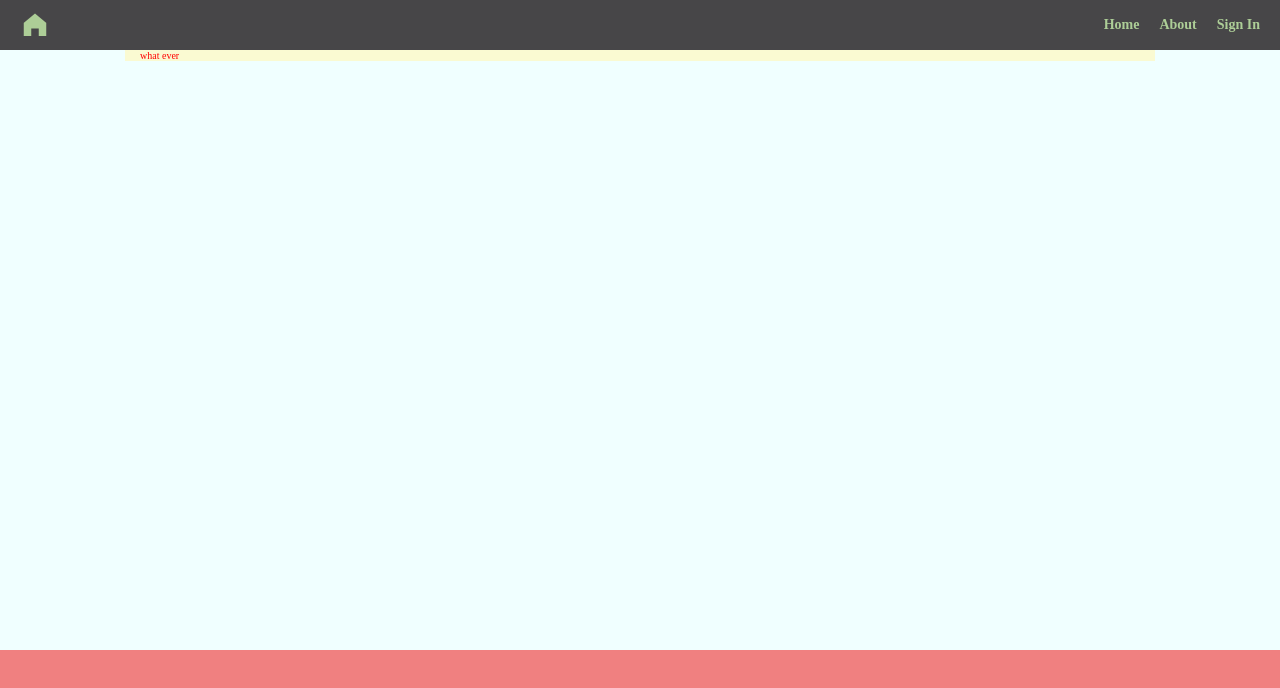
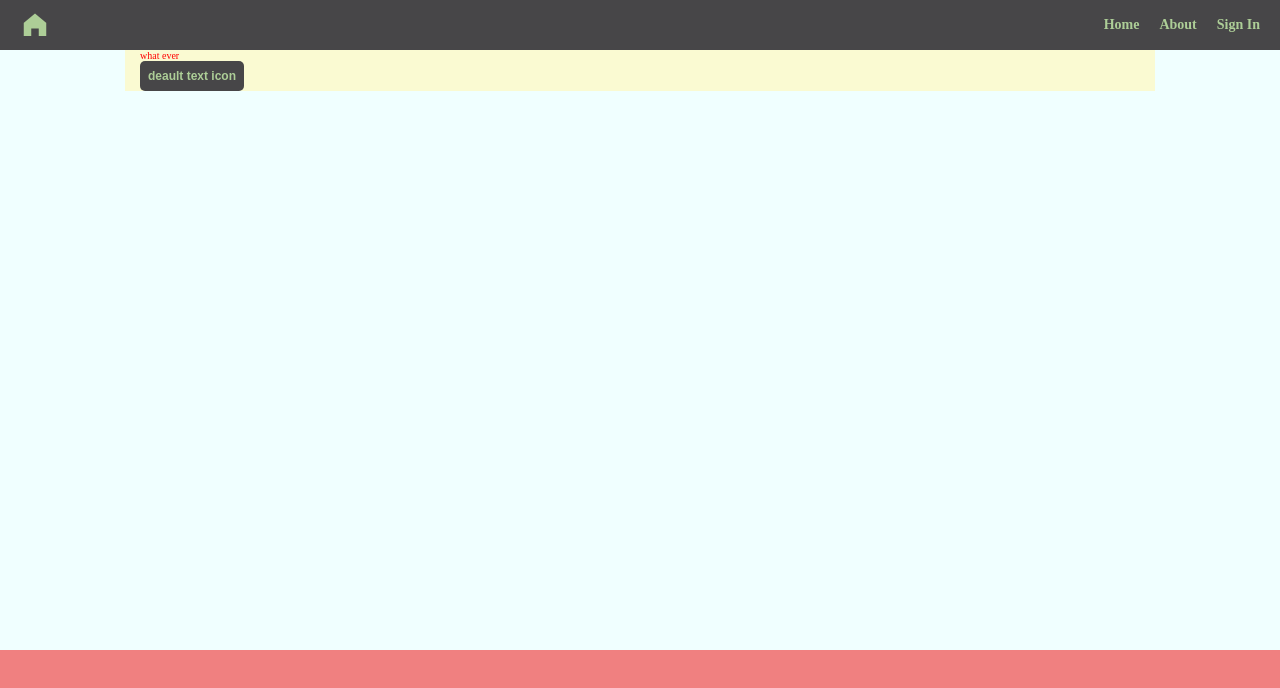
Before and after one commit to Bojackxiang/resume-project, a Vue app: page /#/ in a window 1280 px wide. Shown: the top 688 px of the page. Built offline with nearby package versions, Linux system fonts and the light colour scheme.

Commit message:
更新了插槽的一些基本使用

```diff
--- a/src/assets/scss/config.scss
+++ b/src/assets/scss/config.scss
@@ -2,3 +2,6 @@ $color_A: #adce97;
 $color_B: #6a696e;
 $color_C: #f5f5f7;
 $color_D: #474648;
+
+$color_white: white;
+$color_black: #000000;
--- /dev/null
+++ b/src/components/AppButton.vue
@@ -0,0 +1,52 @@
+<template>
+  <button
+    class="app-button"
+    :class="{
+      primary: type === 'primary',
+      warning: type === 'warning',
+      error: type === 'error',
+    }"
+  >
+    <!-- text -->
+    <!-- 我们先把 子组建里面的 数据传给子组建的 slot  -->
+    <slot name="text" :btnData="btnData"></slot>
+    <!-- icon -->
+    <slot name="icon"></slot>
+  </button>
+</template>
+
+<script>
+export default {
+  props: {
+    name: { type: String },
+    type: { type: String },
+  },
+  data(){
+    return {
+      btnData: {
+        text: 'deault text',
+      }
+
+    }
+  },
+  created() {
+    console.log(this.type);
+  },
+};
+</script>
+
+<style lang="scss" scoped>
+@import "../assets/scss/config.scss";
+.primary {
+  background-color: $color_D;
+  color: $color_A;
+}
+.app-button {
+  border: 0;
+  padding: 8px;
+  border-radius: 5px;
+  font-size: 1.2rem;
+  font-weight: bold;
+
+}
+</style>
--- a/src/pages/Home.vue
+++ b/src/pages/Home.vue
@@ -2,15 +2,27 @@
   <div>
     <PageWrapper>
       <div>what ever</div>
+      <AppButton :type="'primary'">
+        <template v-slot:text="props">
+          <!-- REVIEW 这边外面多封装了一层  -->
+          {{props.btnData.text}}
+        </template>
+        <template v-slot:icon>
+          icon
+        </template>
+      </AppButton>
     </PageWrapper>
   </div>
 </template>
 
 <script>
+import AppButton from '../components/AppButton.vue';
 import PageWrapper from "../page-wrapper/PageWrapper.vue";
+
 export default {
   components: {
     PageWrapper,
+    AppButton
   },
   created() {
     console.log;
```
